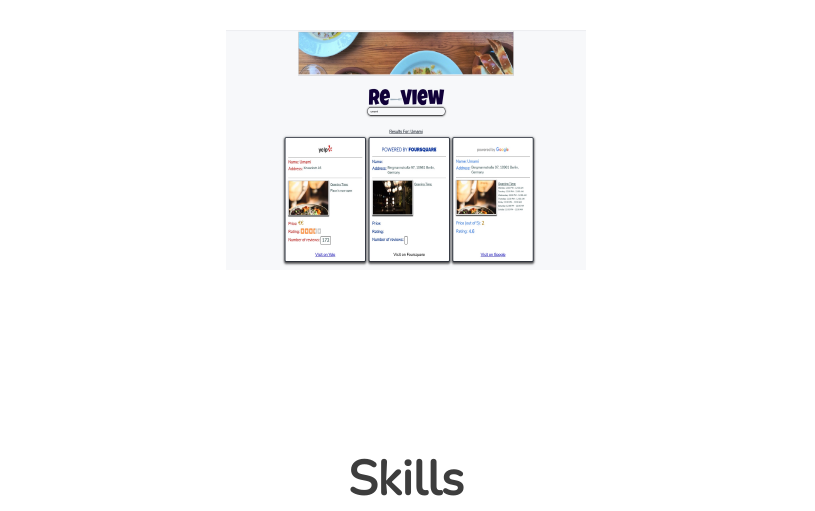
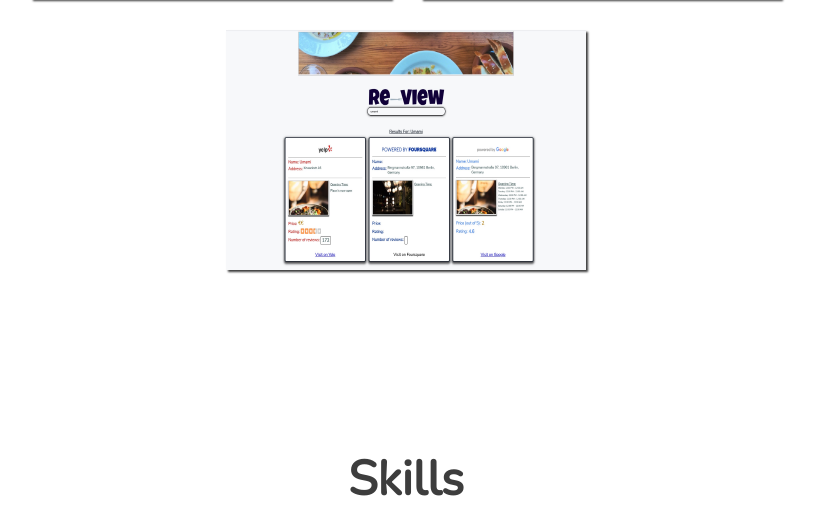
Before and after one commit to tomerrajuan/portfolio, a PHP site: page / in a window 1280 px wide. Shown: the part 2653-3164 px from the top of the page, without its empty margins (234-1049 px from the left). Run offline with PHP 8.4, Linux system fonts and the light colour scheme; some libraries are stand-ins or nearby versions.

Commit message:
small  changes

```diff
--- a/style.css
+++ b/style.css
@@ -227,6 +227,7 @@ header.on {
     height: 240px;
     width: 360px;
     margin: 15px;
+    box-shadow: 2px 2px 2px;
 }
 
 .learn-more {
```
